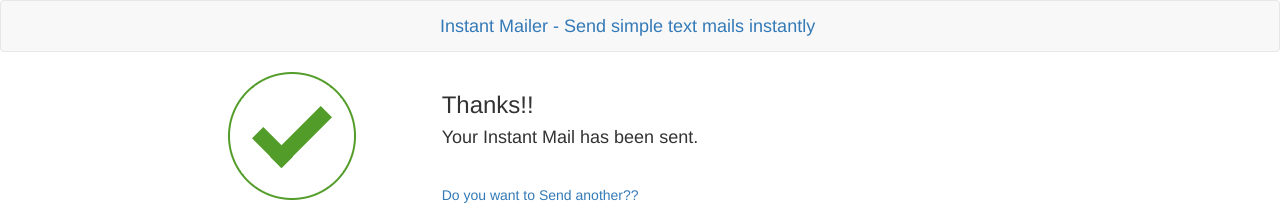
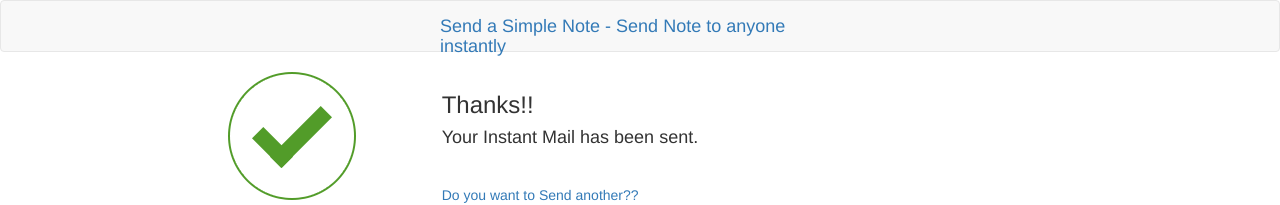
Before and after one commit to sucheno/instant-mailer, a plain HTML site: page thanks.html in a window 1280 px wide. Shown: the top 205 px of the page. Drawn offline with Linux system fonts and the light colour scheme.

Commit message:
Update thanks.html

```diff
--- a/thanks.html
+++ b/thanks.html
@@ -4,13 +4,13 @@
 <meta charset="utf-8">
 <meta http-equiv="X-UA-Compatible" content="IE=edge">
 <meta name="viewport" content="width=device-width, initial-scale=1">
-<meta name="description" content="Instant Mailer - Send simple text mails instantly">
+<meta name="description" content="Send a Simple Note">
 <meta name="author" content="Suchen Oguri">
 
 <link href="css/bootstrap.min.css" rel="stylesheet">
 <link href="css/style.css" rel="stylesheet">
 
-<title>Instant Mailer - Send simple text mails instantly</title>
+<title>Send a Simple Note</title>
 
 </head>
 <body>
@@ -21,7 +21,7 @@
 		<nav class="navbar navbar-default" role="navigation">
     	  <div class="container"   style="width: 430px;">
 		    <div class="navbar-header">
-		      <div class="navbar-brand navbar-brand-centered"><a href="index.html">Instant Mailer - Send simple text mails instantly</a></div>
+		       <div class="navbar-brand navbar-brand-centered"><a href="index.html">Send a Simple Note - Send Note to anyone instantly</a></div>
 		    </div>
 		  </div>
 		</nav>
```
